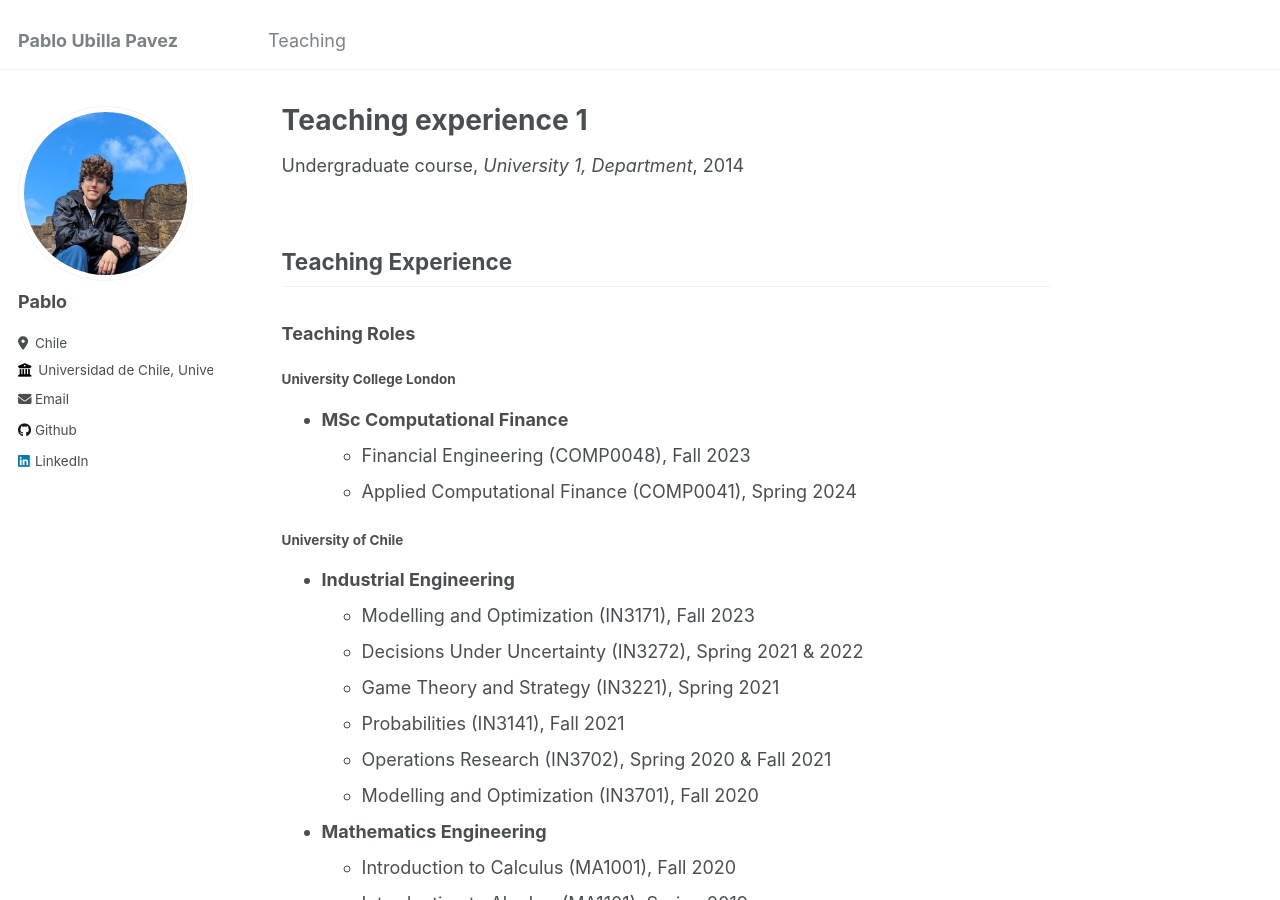
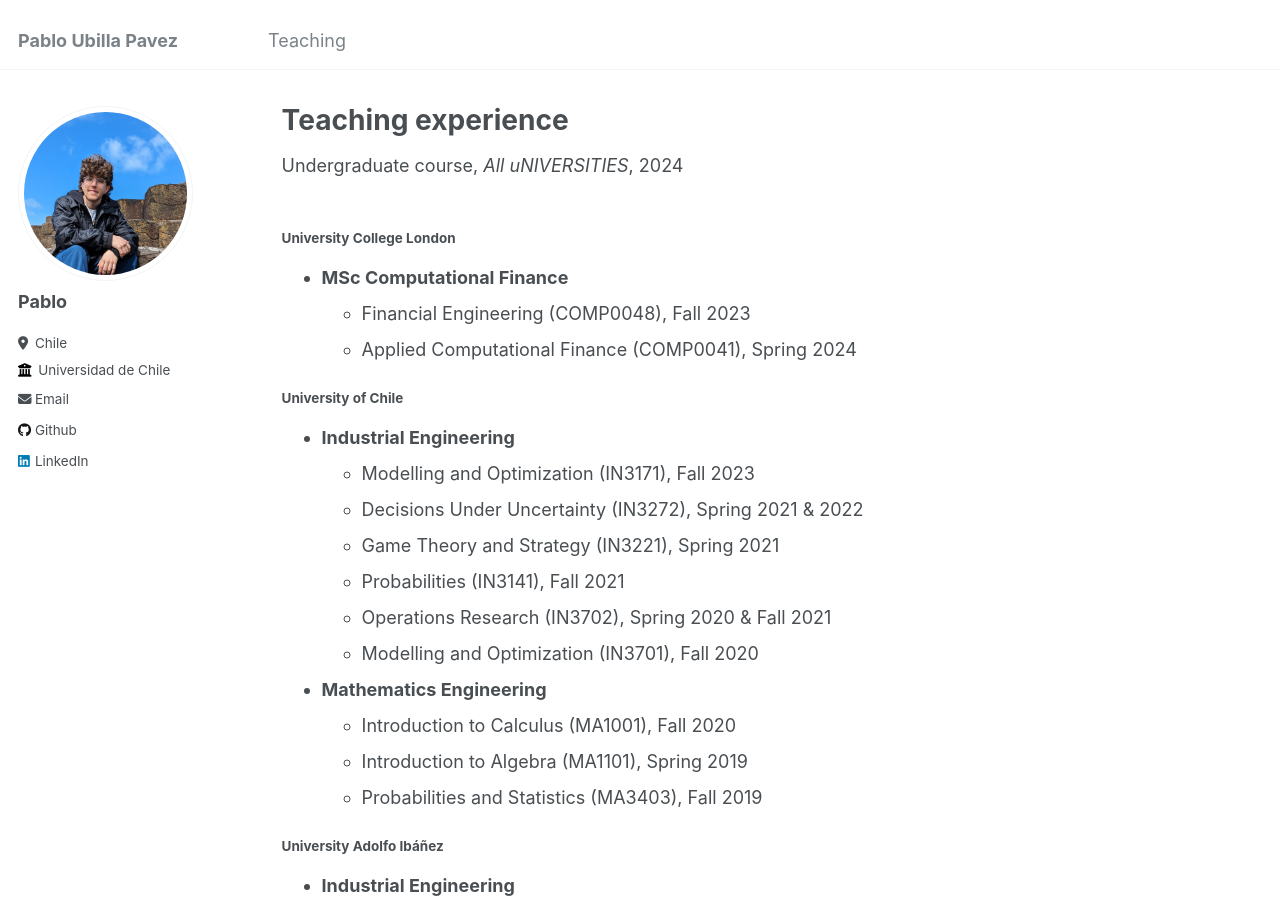
Before and after one commit to pabloubilla/pabloubilla.github.io, a Jekyll site: the page built from _teaching/teaching.md, in a window 1280 px wide and 900 px high. Built offline with Jekyll 4.4.1, drawn with Linux system fonts in a browser that asks for light colours.

Commit message:
teaching changes

```diff
--- a/_config.yml
+++ b/_config.yml
@@ -26,7 +26,7 @@
   pronouns         : # example: "she/her"
   bio              : ""
   location         : "Chile"
-  employer         : "Universidad de Chile, University College London"
+  employer         : "Universidad de Chile"
   uri              : # URL
   email            : "pabloubilla@ug.uchile.cl"
 
--- a/_teaching/2014-spring-teaching-1.md
+++ b/_teaching/teaching.md
@@ -1,16 +1,13 @@
 ---
-title: "Teaching experience 1"
+title: "Teaching experience"
 collection: teaching
 type: "Undergraduate course"
-permalink: /teaching/2014-spring-teaching-1
-venue: "University 1, Department"
-date: 2014-01-01
+permalink: /teaching/teaching_experience
+venue: "All uNIVERSITIES"
+date: 2024-01-01
 location: "City, Country"
 ---
 
-## Teaching Experience
-
-### Teaching Roles
 
 #### University College London
 - **MSc Computational Finance**
```
Also changed, not shown: _pages/teaching.html (+5 -7 lines).
